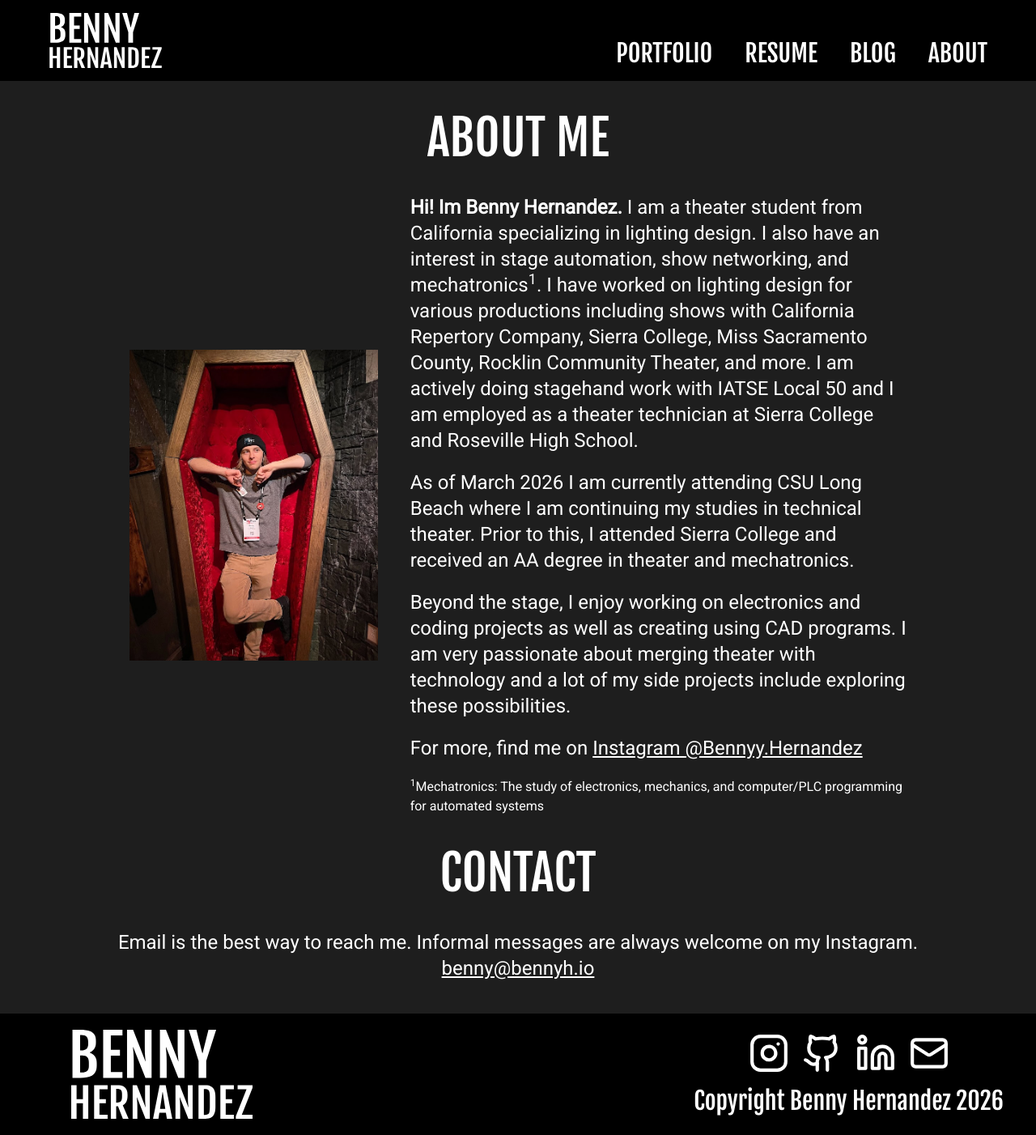
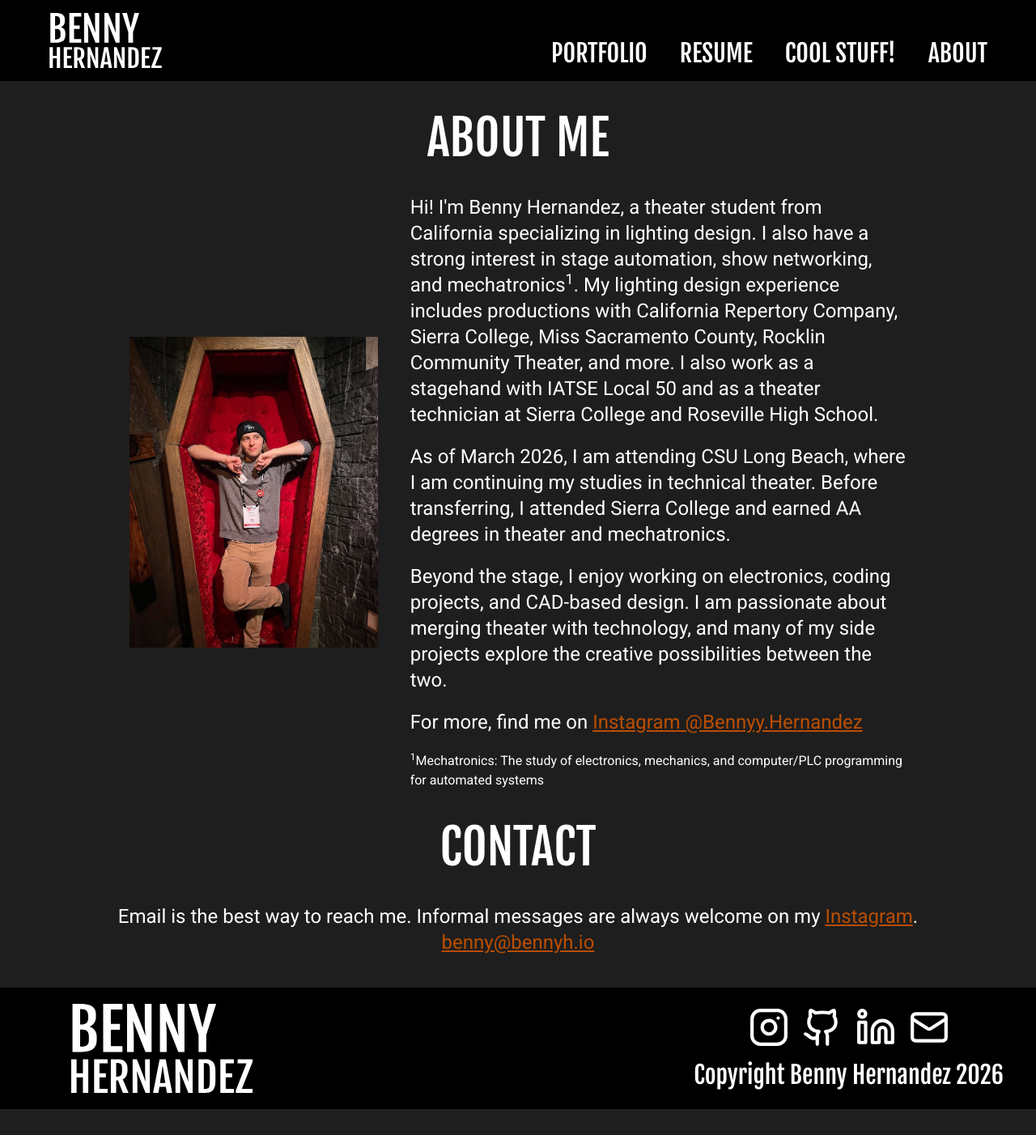
Before and after one commit to BennyHernandez/Website, a Next.js app: page /about in a window 1280 px wide. Shown: the whole page at 81% size. After the commit the page ends 1370 px from the top, so only its background shows below. Built offline with nearby package versions, Linux system fonts and the light colour scheme.

Commit message:
Updated formatting

```diff
--- a/content/home.md
+++ b/content/home.md
@@ -1,11 +1,6 @@
 ---
 portfolio:
-  - title: Crabs In A Bucket
-    type: Lighting Design
-    role: Lighting Designer
-    date: 2026
-    location: "California Repertory Company "
-    crew:
+  - crew:
       - name: Carolina Montenegro
         role: Director
       - name: Turner Munch
@@ -14,16 +9,7 @@ portfolio:
         role: Co-Lighting Designer
       - name: Madison Kidd
         role: Programmer
-    description: "Collaborated with my co-designer and the directors to create and
-      execute a creative lighting design concept that supported the storytelling
-      and reinforced the production's visual atmosphere. Designed for an
-      in-the-round configuration in The Player's Theatre at California State
-      University, Long Beach, the show utilized both LED and conventional
-      fixtures in tandem to illuminate our actors from all sides. For this
-      production, I also designed and built a custom DMX-controlled shutter
-      accessory to simulate the closing of the bucket, adding a distinctive
-      visual effect and further immersing our audience in the world of the
-      bucket. "
+    date: 2026
     photo:
       - image: /uploaded-img/pootz-and-beb-3.jpg
       - image: /uploaded-img/mamon-chillin.jpg
@@ -35,40 +21,84 @@ portfolio:
         caption: The Escape
       - image: /uploaded-img/flashback.jpg
         caption: Flashback Scene
-  - title: Carrie The Musical
+    grow: true
+    location: "California Repertory Company "
+    role: Lighting Designer
+    title: Crabs In A Bucket
     type: Lighting Design
-    role: Assistant Lighting Designer
-    date: 2025
-    location: California Repertory Company
-    crew:
+    description: "Collaborated with my co-designer and the directors to create and
+      execute a creative lighting design concept that supported the storytelling
+      and reinforced the production's visual atmosphere. Designed for an
+      in-the-round configuration in The Player's Theatre at California State
+      University, Long Beach, the show utilized both LED and conventional
+      fixtures in tandem to illuminate our actors from all sides. For this
+      production, I also designed and built a custom DMX-controlled shutter
+      accessory to simulate the closing of the bucket, adding a distinctive
+      visual effect and further immersing our audience in the world of the
+      bucket. "
+  - crew:
       - name: Daniel Nakawatasae
         role: Director
       - name: Martha Carter
         role: Lighting Designer
       - name: Ryan Meissner
         role: Lighting Programmer
+    date: 2025
+    photo:
+      - image: uploaded-img/carrie.jpg
+      - image: uploaded-img/screenshot-2026-03-02-at-5.38.29 pm.png
+        caption: Spot sheets
+    grow: false
+    location: California Repertory Company
+    role: Assistant Lighting Designer
+    title: Carrie The Musical
+    type: Lighting Design
     description: "Worked with Martha to assemble paper work such as spot sheets, cue
       sheets, preset list and more to make designing and programming the show
       possible. Also helped design effects, specific scenes, and work to solve
       technical problems. "
+  - crew:
+      - name: Benjamin Gantose
+        role: Lighting Designer
+    date: 2025
     photo:
-      - image: uploaded-img/carrie.jpg
-      - image: uploaded-img/screenshot-2026-03-02-at-5.38.29 pm.png
-        caption: Spot sheets
-  - title: Guys and Dolls
+      - image: img/R&J2.jpg
+        caption: Programing at the SAFE Credit Union Performing Arts Center
+      - image: img/R&J.jpg
+        caption: ""
+    grow: false
+    location: The Sacramento Ballet
+    role: Assistant Lighting Designer
+    title: Romeo & Juliet
     type: Lighting Design
-    role: Associate Lighting Designer
-    date: 2024
-    location: Sierra College
-    crew:
+    description: Created spot sheets & other paper work, instructed spots, aided
+      local crew in focusing, facilitated communications with other departments,
+      and took notes for designer, stage manager, and choreographer.
+  - crew:
       - name: Scott Adams
         role: Director
       - name: Michelle Zimmer
         role: Lighting Designer
-    description: Created lighting looks, pallettes, presets, magic sheets, and
-      Lightwright paperwork. Installed practicals on set pieces using external
-      dimmer pack and wireless DMX. Managed spot operators, created spot sheet,
-      and hung & focused lights.
+    date: 2025
+    photo:
+      - image: img/R&JSierra2.jpg
+        caption: ""
+      - image: img/R&JSierra.jpg
+        caption: ""
+    grow: false
+    location: Sierra College
+    role: Assistant Lighting Designer
+    title: Romeo & Juliet
+    type: Lighting Design
+    description: Instructed Stage Lighting class on hang & focus for this
+      production, completed patching & addressing work, created palettes,
+      presets & magic sheets, wired and installed torch practicals.
+  - crew:
+      - name: Scott Adams
+        role: Director
+      - name: Michelle Zimmer
+        role: Lighting Designer
+    date: 2024
     photo:
       - image: img/GuysDolls2.jpg
         caption: ""
@@ -83,63 +113,40 @@ portfolio:
           Box wagon
       - image: img/Pillar.jpg
         caption: Pillar up lighting using blackwrap to keep light off the ceiling
-  - title: Romeo & Juliet
+    grow: true
+    location: Sierra College
+    role: Associate Lighting Designer
+    title: Guys and Dolls
     type: Lighting Design
-    role: Assistant Lighting Designer
-    date: 2025
-    location: The Sacramento Ballet
-    crew:
-      - name: Benjamin Gantose
-        role: Lighting Designer
-    description: Created spot sheets & other paper work, instructed spots, aided
-      local crew in focusing, facilitated communications with other departments,
-      and took notes for designer, stage manager, and choreographer.
-    photo:
-      - image: img/R&J2.jpg
-        caption: Programing at the SAFE Credit Union Performing Arts Center
-      - image: img/R&J.jpg
-        caption: ""
-  - title: Romeo & Juliet
-    type: Lighting Design
-    role: Assistant Lighting Designer
-    date: 2025
-    location: Sierra College
-    crew:
-      - name: Scott Adams
-        role: Director
-      - name: Michelle Zimmer
-        role: Lighting Designer
-    description: Instructed Stage Lighting class on hang & focus for this
-      production, completed patching & addressing work, created palettes,
-      presets & magic sheets, wired and installed torch practicals.
-    photo:
-      - image: img/R&JSierra2.jpg
-        caption: ""
-      - image: img/R&JSierra.jpg
-        caption: ""
-  - title: The Pops Chorale
-    type: Lighting Design
-    role: Lighting Designer
+    description: Created lighting looks, pallettes, presets, magic sheets, and
+      Lightwright paperwork. Installed practicals on set pieces using external
+      dimmer pack and wireless DMX. Managed spot operators, created spot sheet,
+      and hung & focused lights.
+  - crew: []
     date: 2024
-    location: Sierra College
-    crew: []
-    description: Created lighting looks based on music, used busking techniques,
-      created EOS effects, and managed spot operators. Credits include Holiday
-      Show '24, Big Band '24, American Pops '24, and Big Band '23.
     photo:
       - image: img/Pops.png
         caption: ""
       - image: img/ConcertEOS.png
         caption: ""
-  - title: Miss Sacramento County
+    grow: false
+    location: Sierra College
+    role: Lighting Designer
+    title: The Pops Chorale
     type: Lighting Design
-    role: Lighting Designer
+    description: Created lighting looks based on music, used busking techniques,
+      created EOS effects, and managed spot operators. Credits include Holiday
+      Show '24, Big Band '24, American Pops '24, and Big Band '23.
+  - crew: []
     date: 2024
-    location: Sacramento County
-    crew: []
-    description: Created lighting looks & effects synced with music, utilized venue
-      equipment to program and run show (2023, 2024).
     photo:
       - image: img/MissSac.jpg
         caption: ""
+    grow: false
+    location: Sacramento County
+    role: Lighting Designer
+    title: Miss Sacramento County
+    type: Lighting Design
+    description: Created lighting looks & effects synced with music, utilized venue
+      equipment to program and run show (2023, 2024).
 ---
--- a/public/admin/config.yml
+++ b/public/admin/config.yml
@@ -20,6 +20,7 @@ collections:
           widget: list
           fields:
             - { label: "Project", name: "title", widget: "string"}
+            - {label: "Grow", name: "grow", widget: "boolean", default: false}
             - { label: "Type", name: "type", widget: "select", options: ["Lighting Design", "Lighting Programmer", "Software", "Mechatronics", "Other Design"]}
             - { label: "Role", name: "role", widget: "string"}
             - { label: "Date", name: "date", widget: "number", min: 2000, max: 2100, step: 1}
--- a/src/app/about/page.tsx
+++ b/src/app/about/page.tsx
@@ -22,32 +22,25 @@ export default function About() {
             </div>
             <div className="flex flex-col gap-5 text-2xl basis-full">
               <p>
-                <b>Hi! Im Benny Hernandez.</b> I am a theater student from California
-                specializing in lighting design. I also have an interest in
-                stage automation, show networking, and mechatronics<sup>1</sup>.
-                I have worked on lighting design for various productions
-                including shows with California Repertory Company, Sierra College, Miss Sacramento County,
-                Rocklin Community Theater, and more. I am actively doing
-                stagehand work with IATSE Local 50 and I am employed as a theater
-                technician at Sierra College and Roseville High School.
+                Hi! I'm Benny Hernandez, a theater student from California specializing in lighting design.
+                I also have a strong interest in stage automation, show networking, and mechatronics<sup>1</sup>.
+                My lighting design experience includes productions with California Repertory Company, Sierra College,
+                Miss Sacramento County, Rocklin Community Theater, and more. I also work as a stagehand with
+                IATSE Local 50 and as a theater technician at Sierra College and Roseville High School.
               </p>
               <p>
-                As of March 2026 I am currently attending CSU Long Beach
-                where I am continuing my studies in technical theater.
-                Prior to this, I attended Sierra College and received
-                an AA degree in theater and mechatronics.
+                As of March 2026, I am attending CSU Long Beach, where I am continuing my studies in technical theater.
+                Before transferring, I attended Sierra College and earned AA degrees in theater and mechatronics.
               </p>
               <p>
-                Beyond the stage, I enjoy working on electronics and coding
-                projects as well as creating using CAD programs. I am very
-                passionate about merging theater with technology and a lot of my
-                side projects include exploring these possibilities.
+                Beyond the stage, I enjoy working on electronics, coding projects, and CAD-based design. I am passionate about merging
+                theater with technology, and many of my side projects explore the creative possibilities between the two.
               </p>
               <p>
                 For more, find me on{" "}
                 <a
                   href="https://www.instagram.com/bennyy.hernandez/"
-                  className="underline"
+                  className="underline text-amber-700"
                 >
                   Instagram @Bennyy.Hernandez
                 </a>
@@ -60,8 +53,14 @@ export default function About() {
           </div>
           <h1 className="text-center font-title text-6xl uppercase">Contact</h1>
           <div className="flex flex-col text-center text-2xl">
-            <p>Email is the best way to reach me. Informal messages are always welcome on my Instagram.</p>
-            <a href="mailto:benny@bennyh.io" className="underline">
+            <p>Email is the best way to reach me. Informal messages are always welcome on my&nbsp;
+              <a
+              href="https://www.instagram.com/bennyy.hernandez/"
+              className="underline text-amber-700">
+                Instagram
+              </a>.
+            </p>
+            <a href="mailto:benny@bennyh.io" className="underline text-amber-700">
               benny@bennyh.io
             </a>
           </div>
--- a/src/app/blog/page.tsx
+++ b/src/app/blog/page.tsx
@@ -15,7 +15,7 @@ export default function BlogHome() {
       <Header />
       <main className="flex-1">
         <div className="flex flex-col m-10 items-center gap-5">
-          <h1 className="text-left w-full font-title text-6xl uppercase">Benny Hernandez's Blog</h1>
+          <h1 className="text-left w-full font-title text-6xl uppercase">Cool Stuff!</h1>
 
           <div className="flex flex-row w-full gap-5">
 
--- a/src/app/blog/posts/[slug]/page.tsx
+++ b/src/app/blog/posts/[slug]/page.tsx
@@ -26,7 +26,7 @@ export default async function PostPage({params}: {params: Promise<{ slug: string
             <Header />
             <main className="flex-1">
                 <div className="flex flex-col md:m-10 my-5 md:mx-[10vw] items-left gap-5">
-                    <h1 className="text-center md:text-left w-full font-title md:text-6xl text-4xl uppercase">Benny Hernandez's Blog</h1>
+                    <h1 className="text-center md:text-left w-full font-title md:text-6xl text-4xl uppercase">Cool Stuff!</h1>
                     <div className="relative flex flex-col w-full h-full p-1 pb-10 md:p-10 gap-5 bg-white/2 rounded-lg">
                         <BlogPostThumbnail src={thumbnail} alt={`Thumbnail for ${title}`} title={title} />
                         <div className="flex flex-col gap-3 w-full px-5">
--- a/src/app/components/Header.tsx
+++ b/src/app/components/Header.tsx
@@ -32,7 +32,7 @@ export default function Header() {
         <div className="hidden md:flex flex-row justify-end gap-10 w-full self-end font-title text-3xl uppercase">
           <Link href="/#portfolio" onClick={handlePortfolioClick}>Portfolio</Link>
           <Link href="/resume" onClick={handleNavClick}>Resume</Link>
-          <Link href="/blog" onClick={handleNavClick}>Blog</Link>
+          <Link href="/blog" onClick={handleNavClick}>Cool Stuff!</Link>
           <Link href="/about" onClick={handleNavClick}>About</Link>
         </div>
         <button
@@ -50,7 +50,7 @@ export default function Header() {
       >
         <Link href="/#portfolio" onClick={handlePortfolioClick}>Portfolio</Link>
         <Link href="/resume" onClick={handleNavClick}>Resume</Link>
-        <Link href="/blog" onClick={handleNavClick}>Blog</Link>
+        <Link href="/blog" onClick={handleNavClick}>Cool Stuff!</Link>
         <Link href="/about" onClick={handleNavClick}>About</Link>
       </div>
     </header>
--- a/src/types/portfolio.ts
+++ b/src/types/portfolio.ts
@@ -5,6 +5,7 @@ export type DecapCrewMember = {
 
 export type DecapGalleryItem = {
   title?: string;
+  grow?: boolean;
   type?: string;
   role?: string;
   date?: number;
@@ -26,6 +27,7 @@ export type GalleryCrewMember = {
 
 export type GalleryItem = {
   title: string;
+  grow: boolean;
   type: string;
   role: string;
   date: number | null;
```
Also changed, not shown: content/posts/2026-03-04-e-waste-to-lighting-special-converting-old-3d-printers-into-lighting-devices.md (+4 -2 lines), src/app/page.tsx (+9 -10 lines), 2 other files (tests, documents, lock files or other folders).
